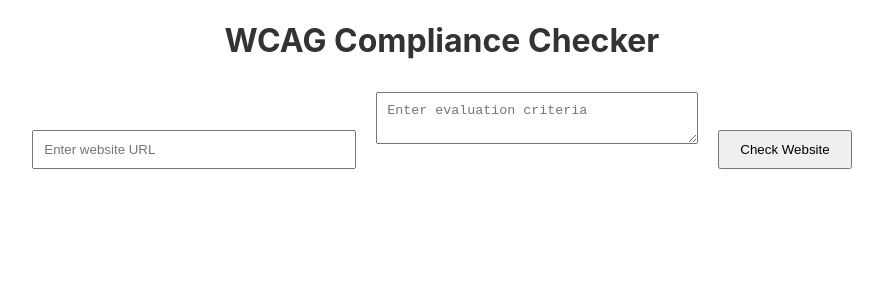
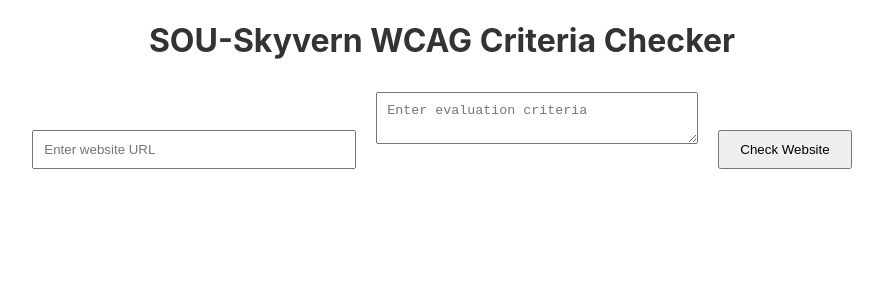
Before and after one commit to SkytheWitcher/SOUSkyvern, a React (Create React App) app in the folder frontend/: page / in a window 1280 px wide. Shown: the top 300 px of the page, without its empty margins (198-1081 px from the left). Built offline with nearby package versions, Linux system fonts and the light colour scheme.

Commit message:
Update TaskManager.js

```diff
--- a/frontend/src/TaskManager.js
+++ b/frontend/src/TaskManager.js
@@ -82,7 +82,7 @@
 
   return (
     <div className="App">
-      <h1>WCAG Compliance Checker</h1>
+      <h1>SOU-Skyvern WCAG Criteria Checker</h1>
       <input
         type="text"
         placeholder="Enter website URL"
```
